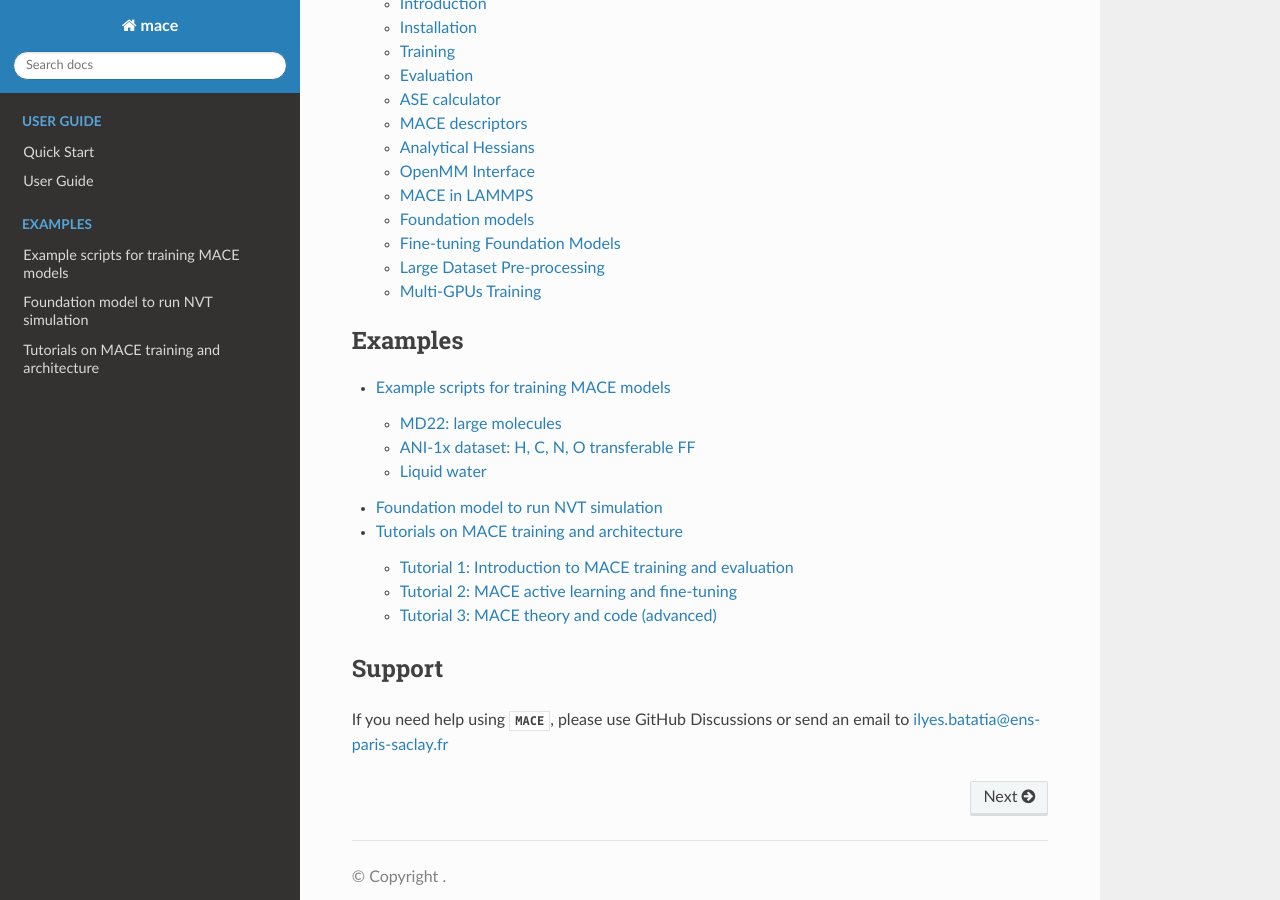
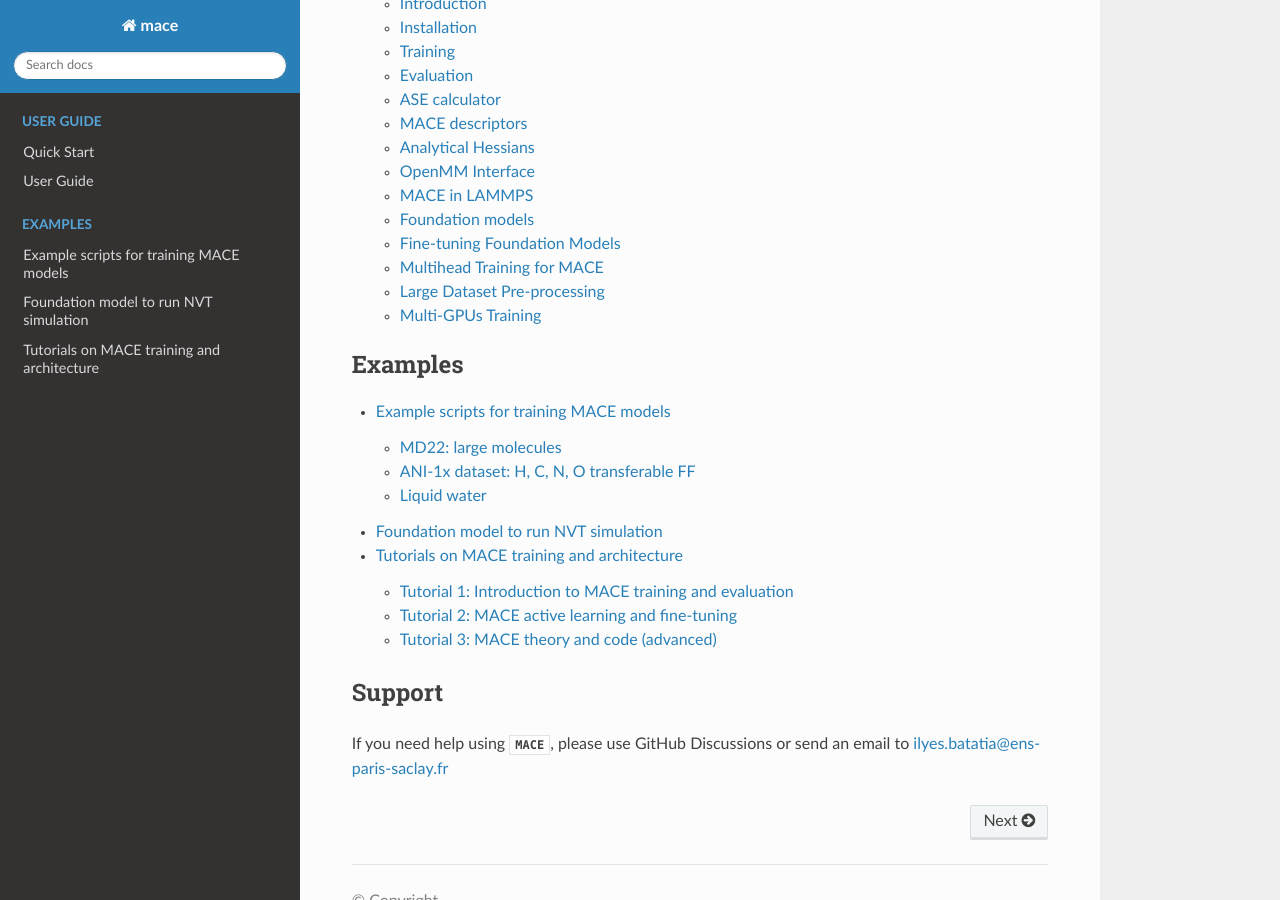
Before and after one commit to ACEsuit/mace, a Sphinx documentation site: the page built from docs/index.rst, in a window 1280 px wide and 900 px high, scrolled down 742 px. Built offline with Sphinx 7.4.7 and the Read the Docs theme 2.0.0, drawn with Linux system fonts in a browser that asks for light colours; pages that are not in the unit, such as notebooks, are missing from menus.

Commit message:
fix link to multihead doc

```diff
--- a/docs/guide/guide.rst
+++ b/docs/guide/guide.rst
@@ -19,6 +19,6 @@
     lammps
     foundation_models
     finetuning
-    multihead
+    multihead_training
     multipreprocessing
     multigpu
--- a/docs/guide/multihead_training.rst
+++ b/docs/guide/multihead_training.rst
@@ -1,4 +1,4 @@
-.. _multihead:
+.. _multihead_training:
 
 ****************************
 Multihead Training for MACE
```
